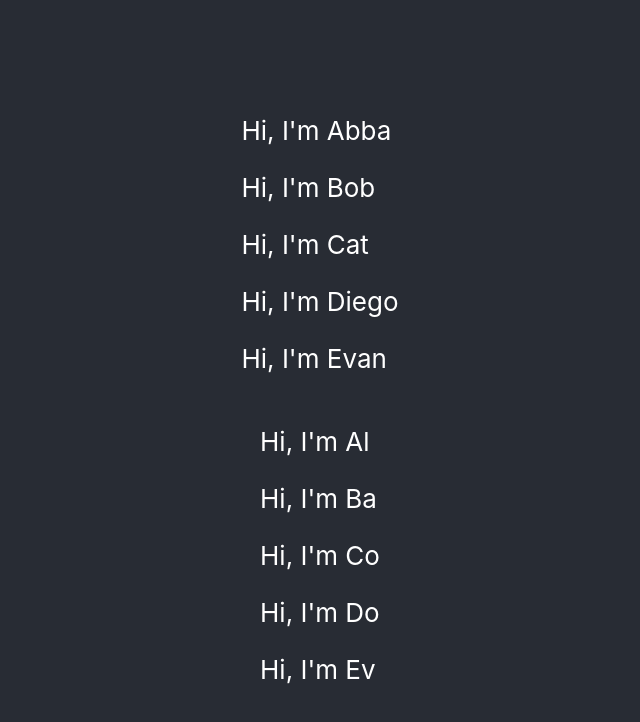
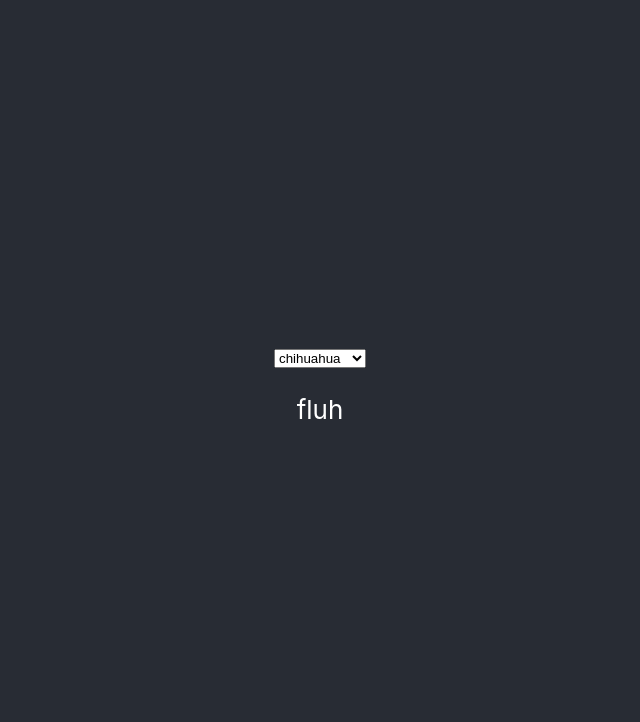
Before and after one commit to dpcairns/person-list, a React (Create React App) app: page / in a window 1280 px wide. Shown: the top 722 px of the page, without its empty margins (320-960 px from the left). Built offline with nearby package versions, Linux system fonts and the light colour scheme.

Commit message:
add dog filter

```diff
--- a/src/App.js
+++ b/src/App.js
@@ -1,6 +1,8 @@
 import React from 'react';
-import './App.css';
+import styles from './App.module.css';
 import PersonList from './PersonList.js';
+import Counter from './Counter.js';
+import Form from './Form.js';
 
 const names = [
   'Abba',
@@ -10,7 +12,6 @@ const names = [
   'Evan'
 ]
 
-
 const names2 = [
   'Al',
   'Ba',
@@ -19,16 +20,83 @@ const names2 = [
   'Ev'
 ]
 
+const options = [
+  'chihuahua',
+  'labradoodle',
+  'st bernard',
+  'poodle'
+];
+
+const dogs = [
+  {
+      type: 'chihuahua',
+      name: 'fluh',
+      age: 5,
+  },
+  {
+      type: 'labradoodle',
+      name: 'momo',
+      age: 2,
+  },
+  {
+      type: 'st bernard',
+      name: 'slobber',
+      age: 9,
+  },
+  {
+      type: 'poodle',
+      name: 'slobber jr',
+      age: 1,
+  },
+      {
+      type: 'st bernard',
+      name: 'ignacious',
+      age: 3,
+  },
+]
+
+
 // props are how parent components talk to child components -- we "pass" props from parents to children
 class App extends React.Component {
+  state = {
+    filter: 'chihuahua'
+  }
+
+  handleDogType = (e) => {
+    const type = e.target.value;
+
+    this.setState({ filter: type })
+  }
   render() {
+    const filteredDogs = dogs.filter(dog => dog.type === this.state.filter)
+
     return (
-        <header className="App-header">
+        <header className={styles.Box}>
+            <select onChange={this.handleDogType} name="cars" id="cars">
+                {
+                    options.map(booger => <option key={booger} value={booger}>{booger}</option>)
+                }
+            </select>
+          {
+            filteredDogs.map(dog => <p>{dog.name}</p>)
+          }
+          {/* <Form options={options} /> */}
+          {/* <Counter />
           <PersonList names={names} />
-          <PersonList names={names2} />
+          <PersonList names={names2} /> */}
         </header>
     );
   }
 }
 
+// IMPERATIVE code:
+// it tells us HOW to do something
+// document.getElementById('my-div').textConent = user.name
+
+// DECLARATIVE code
+// it tells us WHAT to do
+// we don't care aboiut HOW
+// HIDES the HOW
+// <div>{user.name}</div>
+
 export default App;
--- a/src/App.css
+++ b/src/App.module.css
@@ -13,7 +13,7 @@
   }
 }
 
-.App-header {
+.Box {
   background-color: #282c34;
   min-height: 100vh;
   display: flex;
--- /dev/null
+++ b/src/Counter.js
@@ -0,0 +1,27 @@
+import React from 'react';
+
+export default class Counter extends React.Component {
+    state = { counter: 0 }
+
+    // ALWAYS USE ARROW FUNCTIONS FOR METHODS IN REACT (or else you'll break 'this')
+    incrementCounter = () => {
+        this.setState({ counter: this.state.counter + 1 })
+    }
+
+    decrementCounter = () => {
+        this.setState({ counter: this.state.counter - 1 })
+    }
+
+    render() {
+        return (
+            <div>
+                { /* we can see the STATE of the counter */ }
+                <div>the counter is {this.state.counter}</div>
+                {/* we have a button to INCREASE the state */}
+                <button onClick={this.incrementCounter}>increase count</button>
+                {/* we have a button to DECREASE the state */}
+                <button onClick={this.decrementCounter}>decrease count</button>
+            </div>
+        );
+    }
+}
--- /dev/null
+++ b/src/Form.js
@@ -0,0 +1,53 @@
+import React from 'react';
+
+export default class Counter extends React.Component {
+    // initializing state -- just like the 'let' zone
+    state = {
+        name: '',
+        age: ''
+    }
+
+    handleSubmit = (e) => {
+        // log out the state and prevent default
+        e.preventDefault();
+        console.log(this.state)
+    }
+
+    handleNameChange = (e) => {
+        const name = e.target.value;
+        this.setState({ name })
+    }
+
+    handleAgeChange = (e) => {
+        const age = e.target.value;
+        this.setState({ age })
+    }
+
+    handleDropdown = (e) => {
+        const car = e.target.value;
+        this.setState({ car })
+    }
+
+    render() {
+        // we are returning some form element from our render function.
+        // onSubmit, we will call this.handleSubmit, which (around line 11) logs out the value of the form
+        return <form onSubmit={this.handleSubmit}>
+            <label>
+                Name
+                {/* onChange, call this.handleNameChange, which sets the state of Name to the current VALUE of the user's input */}
+                <input onChange={this.handleNameChange} />
+            </label>
+            <label>
+                Age
+                <input type="number" onChange={this.handleAgeChange}/>
+            </label>
+
+            <select onChange={this.handleDropdown} name="cars" id="cars">
+                {
+                    this.props.options.map(booger => <option key={booger} value={booger}>{booger}</option>)
+                }
+            </select>
+            <button>Submit</button>
+        </form>;
+    }
+}
--- a/src/PersonItem.js
+++ b/src/PersonItem.js
@@ -1,8 +1,9 @@
 import React from 'react';
+import styles from './PersonItem.module.css';
 
 class PersonItem extends React.Component {
     render() {
-    return <p>Hi, I'm {this.props.name}</p>
+    return <p className={styles.Box}>Hi, I'm {this.props.name}</p>
     }
   }
 
--- /dev/null
+++ b/src/PersonItem.module.css
@@ -0,0 +1,5 @@
+.Box {
+    background-color: pink;
+}
+
+/* the problem is that we already have a Box class. In traditional CSS, it will overwrite the original one. */
--- a/src/PersonList.js
+++ b/src/PersonList.js
@@ -1,13 +1,11 @@
 import React from 'react';
 import PersonItem from './PersonItem.js';
-
-
 
 class PersonList extends React.Component {
     render() {
       return <div>
           {
-              this.props.names.map((name) => <PersonItem name={name}/>)
+              this.props.names.map((name) => <PersonItem key={name} name={name}/>)
           }
       </div>
     }
```
